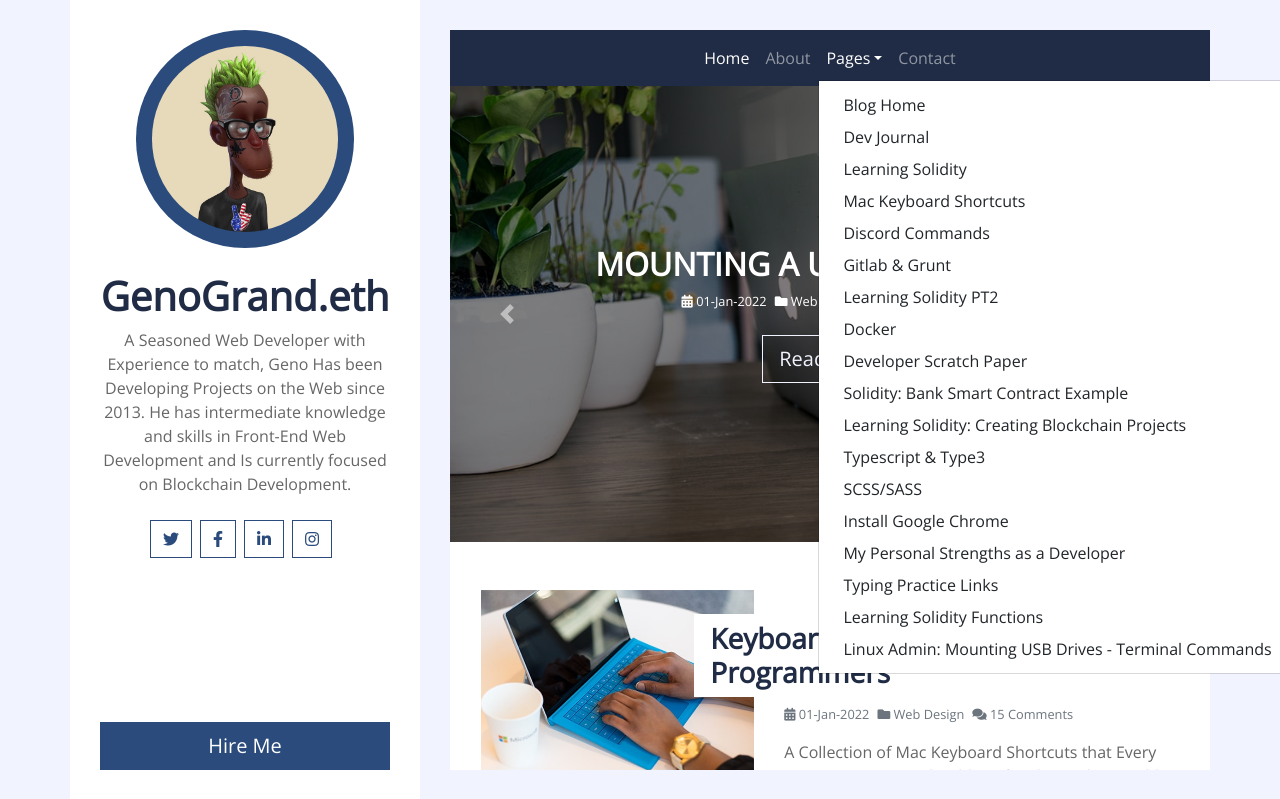
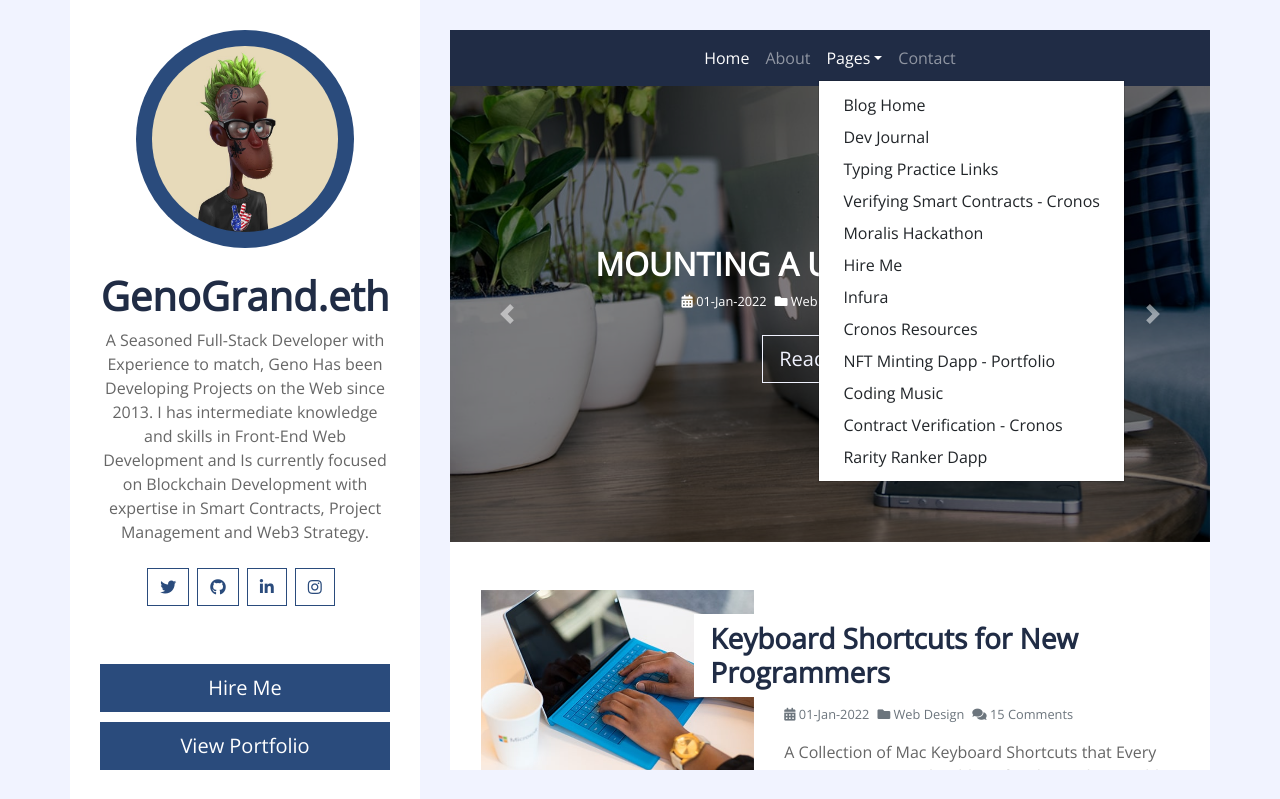
Before and after one commit to TheGiver44/Geno-Grand-Developer-Portfolio, a plain HTML site: page index.html in a window 1280 px wide. Both pictures are taken after a click on the link "Pages". Shown: the top 799 px of the page. Drawn offline with nearby package versions, Linux system fonts and the light colour scheme; a script that the page names is missing.

Commit message:
Update index.html

```diff
--- a/index.html
+++ b/index.html
@@ -27,15 +27,16 @@
                     <img class="mx-auto d-block w-75 bg-primary img-fluid rounded-circle mb-4 p-3" src="img/profile.jpg" alt="Image">
                     <h1 class="font-weight-bold">GenoGrand.eth</h1>
                     <p class="mb-4">
-                        A Seasoned Web Developer with Experience to match, Geno Has been Developing Projects on the Web since 2013. He has intermediate knowledge and skills in Front-End Web Development and Is currently focused on Blockchain Development.
+                        A Seasoned Full-Stack Developer with Experience to match, Geno Has been Developing Projects on the Web since 2013. I has intermediate knowledge and skills in Front-End Web Development and Is currently focused on Blockchain Development with expertise in Smart Contracts, Project Management and Web3 Strategy.
                     </p>
                     <div class="d-flex justify-content-center mb-5">
                         <a class="btn btn-outline-primary mr-2" href="https://twitter.com/genogrand_eth"><i class="fab fa-twitter"></i></a>
-                        <a class="btn btn-outline-primary mr-2" href="https://twitter.com/genogrand_eth"><i class="fab fa-facebook-f"></i></a>
-                        <a class="btn btn-outline-primary mr-2" href="https://twitter.com/genogrand_eth"><i class="fab fa-linkedin-in"></i></a>
-                        <a class="btn btn-outline-primary mr-2" href="https://twitter.com/genogrand_eth"><i class="fab fa-instagram"></i></a>
+                        <a class="btn btn-outline-primary mr-2" href="https://github.com/safudev3000?tab=repositories"><i class="fab fa-github"></i></a>
+                        <a class="btn btn-outline-primary mr-2" href="https://www.linkedin.com/in/eugene-brown-jr-38210b99/"><i class="fab fa-linkedin-in"></i></a>
+                        <a class="btn btn-outline-primary mr-2" href="https://instagram.com/genogrand"><i class="fab fa-instagram"></i></a>
                     </div>
-                    <a href="https://twitter.com/genogrand_eth" class="btn btn-lg btn-block btn-primary mt-auto">Hire Me</a>
+                    <a href="https://laborx.com/freelancers/users/id70395" class="btn btn-lg btn-block btn-primary mt-auto">Hire Me</a>
+                    <a href="http://ecbjr-work.xyz/" class="btn btn-lg btn-block btn-primary mt-auto">View Portfolio</a>
                 </div>
                 <div class="sidebar-icon d-flex flex-column h-100 justify-content-center text-right">
                     <i class="fas fa-2x fa-angle-double-right text-primary"></i>
@@ -58,22 +59,17 @@
                                     <div class="dropdown-menu">
                                         <a href="blog.html" class="dropdown-item">Blog Home</a>
                                         <a href="DeveloperJournal-Resources.html" class="dropdown-item">Dev Journal</a>
-                                  <a href="LearningSolidity.html" class="dropdown-item">Learning Solidity</a>
-                                  <a href="MacKeyboardShortcuts.html" class="dropdown-item">Mac Keyboard Shortcuts</a>
-                                  <a href="DiscordCommands.html" class="dropdown-item">Discord Commands</a>
-                                  <a href="Gitlab-Grunt.html" class="dropdown-item">Gitlab & Grunt</a>
-                                  <a href="LearningSolidity-PT2.html" class="dropdown-item">Learning Solidity PT2</a>
-                                  <a href="Docker.html" class="dropdown-item">Docker</a>
-                                  <a href="DeveloperJournal-ScratchPaper.html" class="dropdown-item">Developer Scratch Paper</a>
-                                  <a href="SolidityBank.html" class="dropdown-item">Solidity: Bank Smart Contract Example</a>
-                                  <a href="SolidityCryptoProjects.html" class="dropdown-item">Learning Solidity: Creating Blockchain Projects</a>
-                                  <a href="Typescript-Type3.html" class="dropdown-item">Typescript & Type3</a>
-                                  <a href="SCSS.html" class="dropdown-item">SCSS/SASS</a>
-                                  <a href="InstallGoogleChrome.html" class="dropdown-item">Install Google Chrome</a>
-                                  <a href="PersonalStrengths.html" class="dropdown-item">My Personal Strengths as a Developer</a>
-                                  <a href="TypingLinks.html" class="dropdown-item">Typing Practice Links</a>
-                                  <a href="SolidityFunctions.html" class="dropdown-item">Learning Solidity Functions</a>
-                                  <a href="MountingUSB-Linux.html" class="dropdown-item">Linux Admin: Mounting USB Drives - Terminal Commands</a>
+                                        <a href="LearningSolidity.html" class="dropdown-item">Typing Practice Links</a>
+                                        <a href="VerifyContracts-Cronos.html" class="dropdown-item">Verifying Smart Contracts - Cronos</a>
+                                        <a href="MoralisHackathon.html" class="dropdown-item">Moralis Hackathon</a>
+                                        <a href="Hireme.html" class="dropdown-item">Hire Me</a>
+                                        <a href="Infurap.html" class="dropdown-item">Infura</a>
+                                        <a href="CronosResources.html" class="dropdown-item">Cronos Resources</a>
+                                        <a href="NFTMintDapp.html" class="dropdown-item">NFT Minting Dapp - Portfolio</a>
+                                        <a href="CodingMusic.html" class="dropdown-item">Coding Music</a>
+                                        <a href="ContractVerificationCronos.html" class="dropdown-item">Contract Verification - Cronos</a>
+                                        <a href="RarityRanker.html" class="dropdown-item">Rarity Ranker Dapp</a>
+
                                     </div>
                                 </div>
                                 <a href="contact.html" class="nav-item nav-link">Contact</a>
```
